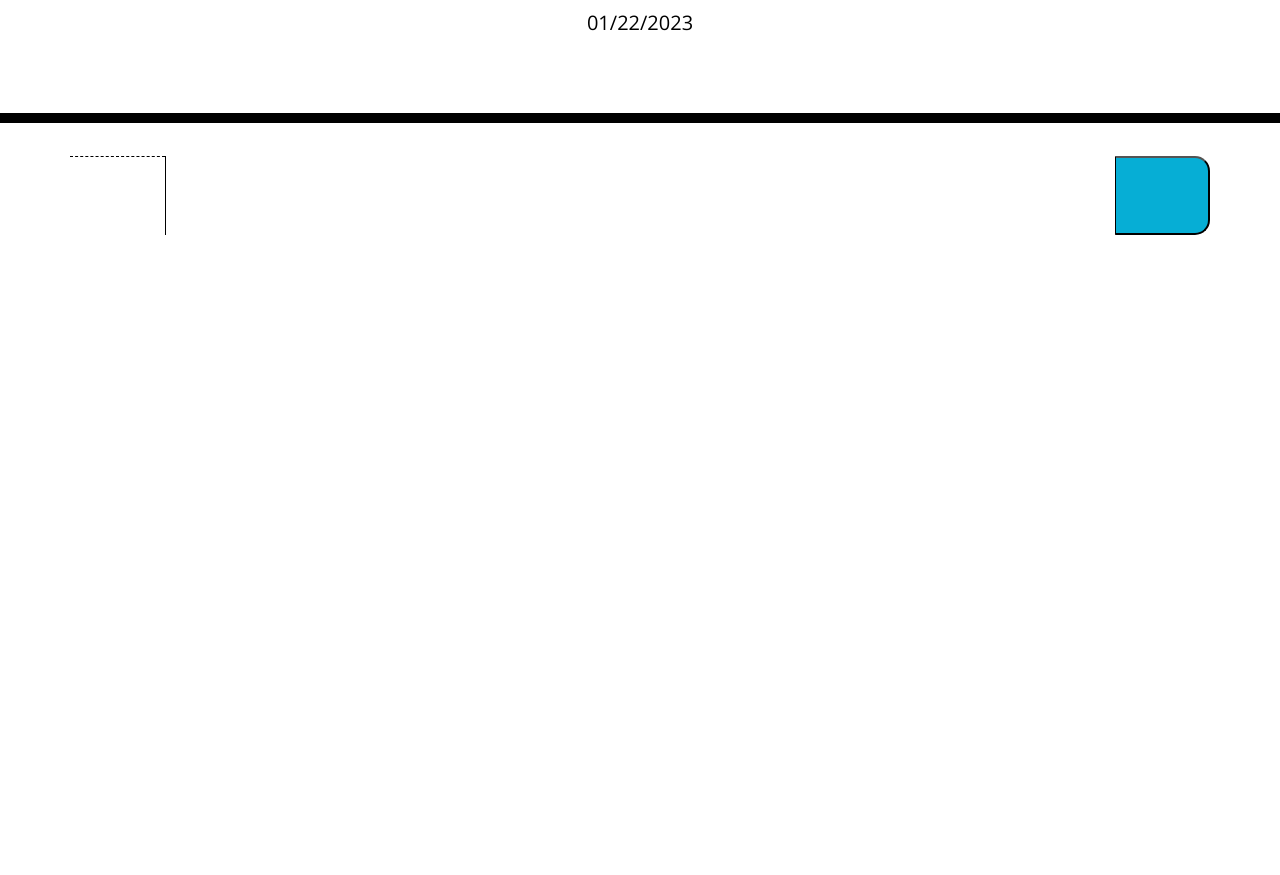
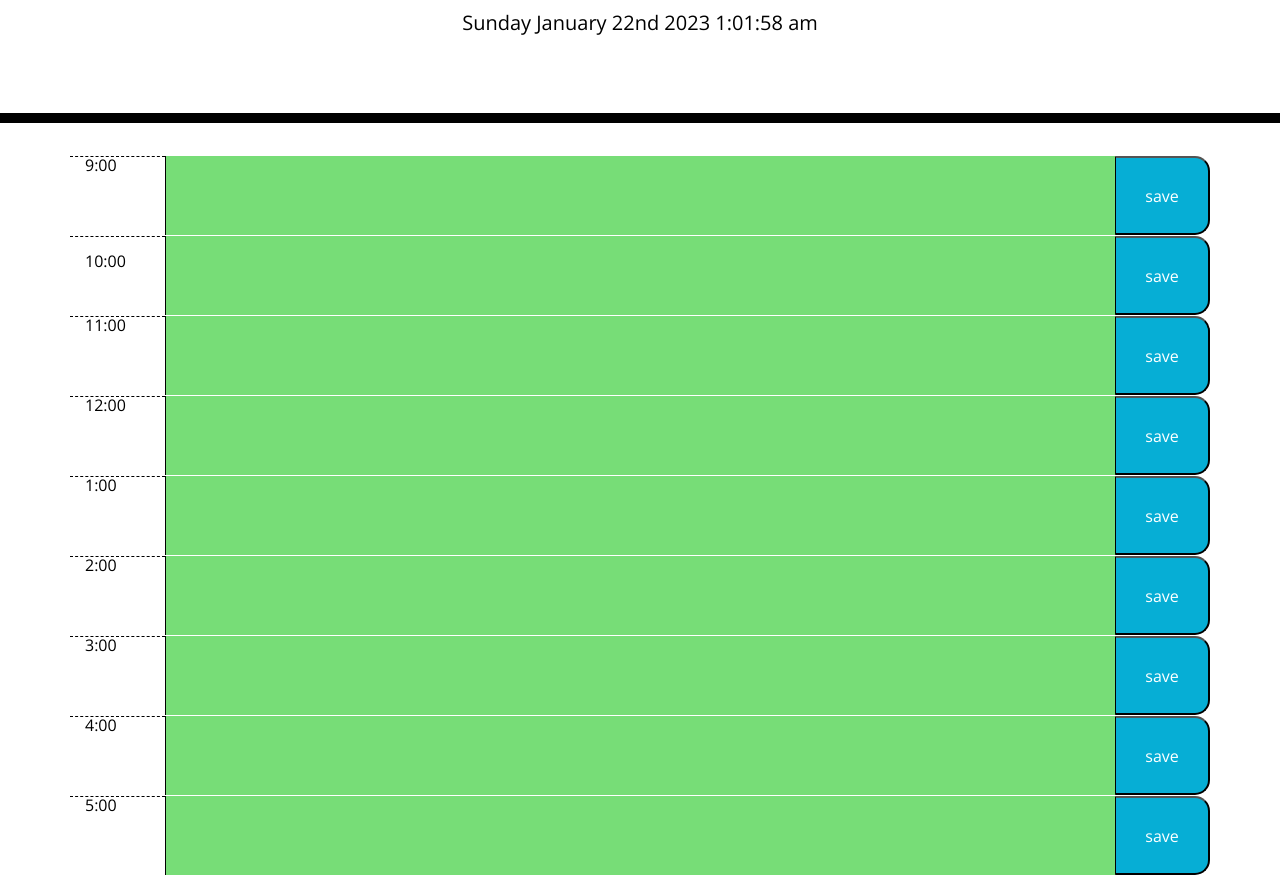
Before and after one commit to Pradogeovana07/WorkScheduler, a plain HTML site: page index.html in a window 1280 px wide. Shown: the part 181-1056 px from the top of the page. Before the commit the page ends 800 px from the top, so only its background shows below. Drawn offline with nearby package versions, Linux system fonts and the light colour scheme.

Commit message:
add time slots and save to local storage

```diff
--- a/index.html
+++ b/index.html
@@ -31,11 +31,49 @@
     <div class="container">
       <!-- Timeblocks go here -->
       <div class="row">
-        <div class="hour col-md-1"></div>
-        <textarea class="discription col-md-10"></textarea>
-        <button class="saveBtn col-md-1"></button>
+        <div class="hour col-md-1"><p>9:00</p></div>
+        <textarea class="description col-md-10" id="9"></textarea>
+        <button class="saveBtn col-md-1" id="b9">save</button>
       </div>
-
+      <div class="row">
+        <div class="hour col-md-1"> <p>10:00</p></div>
+        <textarea class="description col-md-10" id="10"></textarea>
+        <button class="saveBtn col-md-1" id="b10">save</button>
+      </div>
+      <div class="row">
+        <div class="hour col-md-1"><p>11:00</p></div>
+        <textarea class="description col-md-10" id="11"></textarea>
+        <button class="saveBtn col-md-1" id="b11">save</button>
+      </div>
+      <div class="row">
+        <div class="hour col-md-1"><p>12:00</p></div>
+        <textarea class="description col-md-10" id="12"></textarea>
+        <button class="saveBtn col-md-1" id="b12">save</button>
+      </div> <div class="row">
+        <div class="hour col-md-1"><p>1:00</p></div>
+        <textarea class="description col-md-10" id="13"></textarea>
+        <button class="saveBtn col-md-1" id="b13">save</button>
+      </div>
+      <div class="row">
+        <div class="hour col-md-1"><p>2:00</p></div>
+        <textarea class="description col-md-10" id="14"></textarea>
+        <button class="saveBtn col-md-1" id="b14">save</button>
+      </div>
+      <div class="row">
+        <div class="hour col-md-1"><p>3:00</p></div>
+        <textarea class="description col-md-10" id="15"></textarea>
+        <button class="saveBtn col-md-1" id="b15">save</button>
+      </div>
+      <div class="row">
+        <div class="hour col-md-1"><p>4:00</p></div>
+        <textarea class="description col-md-10" id="16"></textarea>
+        <button class="saveBtn col-md-1" id="b16">save</button>
+      </div>
+      <div class="row">
+        <div class="hour col-md-1"><p>5:00</p></div>
+        <textarea class="description col-md-10" id="17"></textarea>
+        <button class="saveBtn col-md-1" id="b17">save</button>
+      </div>
     </div>
 
     <script src="https://code.jquery.com/jquery-3.4.1.min.js"></script>
--- a/script.js
+++ b/script.js
@@ -1 +1,46 @@
-document.getElementById("currentDay").textContent= moment().format('L');
+ for(let i=9;i<18; i++){
+   var text = localStorage.getItem(i)
+   if(text){
+      let row = document.getElementById(""+i)
+      row.value = text
+   }
+ }
+
+window.setInterval(function(){
+
+   document.getElementById("currentDay").textContent= moment().format('dddd MMMM Do YYYY h:mm:ss a');
+
+   let currentHour = moment().hours();
+   let color;
+   for(let i=9;i<18; i++){
+      if(i < currentHour){
+         color = "past"
+         //grey
+      }
+      else if(i==currentHour){
+         color = "present"
+         //red
+      }
+      else{
+         color= "future"
+         //green
+      }
+
+      let row = document.getElementById(""+i)
+      row.classList.add(color)
+   }
+}, 1000);
+
+var elements = document.getElementsByClassName("saveBtn");
+
+var myFunction = function() {
+    var attribute = this.getAttribute("id");
+    var hour = attribute.substring(1)
+    var text=document.getElementById(hour).value
+    localStorage.setItem(hour,text)
+    alert(text);
+};
+
+for (var i = 0; i < elements.length; i++) {
+    elements[i].addEventListener('click', myFunction, false);
+}
```
Also changed, not shown: 1 other file.
